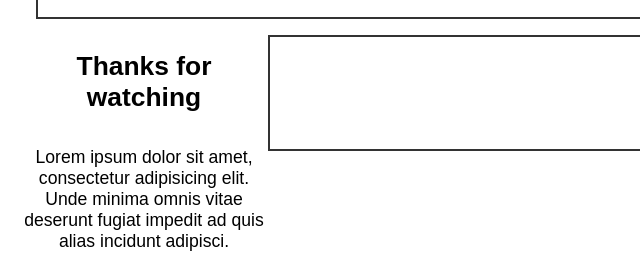
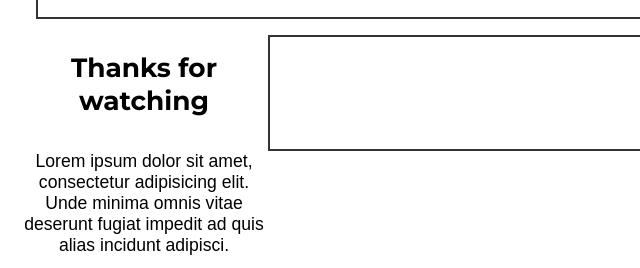
Before and after one commit to ayasai/own-pj, a plain HTML site: page index.html in a window 1280 px wide. Shown: the part 2645-2913 px from the top of the page, 0-640 px from the left. Drawn offline with nearby package versions, Linux system fonts and the light colour scheme.

Commit message:
added style for h2

```diff
--- a/style.css
+++ b/style.css
@@ -89,6 +89,9 @@ main {
     display: flex;
     flex-direction: column;
 }
+main h2 {
+    font-family: 'Montserrat', sans-serif;
+ }
 
 .section-first {
     padding-top: 32px;
```
